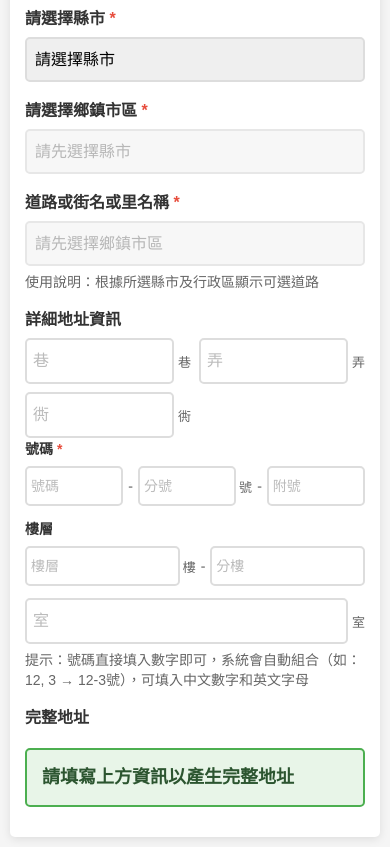
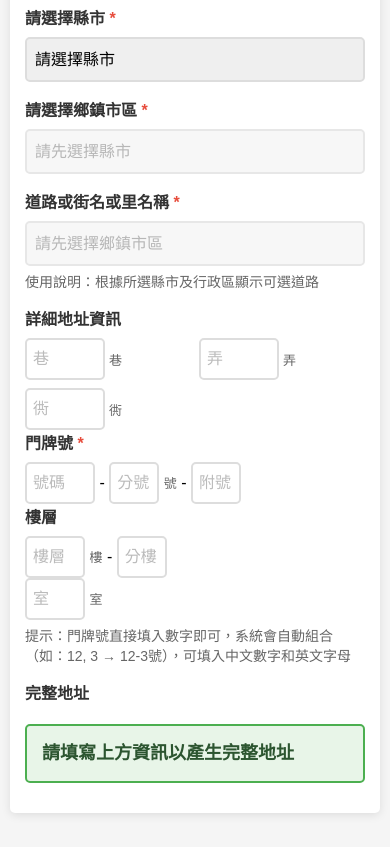
Before and after one commit to mike6616b/AddressForm, a plain HTML site: page index.html in a window 390 px wide. Shown: the part 96-943 px from the top of the page. After the commit the page ends 919 px from the top, so only its background shows below. Drawn offline with Linux system fonts and the light colour scheme; no server answers.

Commit message:
index.html

```diff
--- a/index.html
+++ b/index.html
@@ -65,6 +65,12 @@
         .input-with-label input {
             flex: 1;
             min-width: 0;
+            padding: 10px 6px;
+        }
+
+        /* 調整一般輸入框的寬度 */
+        .road-group .input-with-label input {
+            max-width: 80px;
         }
 
         .unit-label {
@@ -94,10 +100,19 @@
         }
 
         .complex-input input {
-            flex: 1;
-            min-width: 40px;
             padding: 8px 4px;
             font-size: 14px;
+        }
+
+        .complex-input input:first-child {
+            flex: 2;
+            min-width: 60px;
+        }
+
+        .complex-input input:not(:first-child) {
+            flex: 1;
+            min-width: 35px;
+            max-width: 50px;
         }
 
         .separator {
@@ -192,22 +207,47 @@
             }
 
             .road-group-second {
-                grid-template-columns: 1fr;
-                gap: 12px;
+                flex-direction: column;
+                align-items: stretch;
+                gap: 10px;
+            }
+
+            .input-with-label input {
+                width: 60px;
+                padding: 10px 6px;
+                font-size: 16px;
+            }
+
+            .number-inputs input,
+            .floor-inputs input,
+            .room-group input {
+                padding: 10px 6px;
+                font-size: 16px;
+            }
+
+            .number-inputs input:first-child {
+                width: 70px;
+            }
+
+            .number-inputs input:not(:first-child) {
+                width: 50px;
+            }
+
+            .floor-inputs input:first-child {
+                width: 60px;
+            }
+
+            .floor-inputs input:not(:first-child) {
+                width: 50px;
+            }
+
+            .room-group input {
+                width: 60px;
             }
 
             select, input {
                 padding: 12px 8px;
                 font-size: 16px;
-            }
-
-            .input-with-label input {
-                padding: 12px 6px;
-            }
-
-            .complex-input input {
-                padding: 10px 4px;
-                font-size: 14px;
             }
 
             .unit-label {
@@ -232,13 +272,21 @@
                 grid-template-columns: repeat(3, 1fr);
                 gap: 10px;
             }
+
+            .road-group-second {
+                gap: 6px;
+            }
         }
 
         /* 桌面版 */
         @media (min-width: 769px) {
             .road-group {
                 grid-template-columns: repeat(3, 1fr);
-                gap: 15px;
+                gap: 12px;
+            }
+
+            .road-group-second {
+                gap: 10px;
             }
 
             body {
@@ -328,34 +376,34 @@
                     <span class="unit-label">衖</span>
                 </div>
             </div>
-            <div class="road-group road-group-second">
-                <div class="input-group-complex">
-                    <label class="complex-label">號碼 <span class="required">*</span></label>
-                    <div class="complex-input">
+            <div class="road-group-second">
+                <div class="number-group">
+                    <label class="number-label">門牌號 <span class="required">*</span></label>
+                    <div class="number-inputs">
                         <input type="text" id="hao1" placeholder="號碼" maxlength="10" required>
-                        <span class="separator">-</span>
-                        <input type="text" id="hao2" placeholder="分號" maxlength="10">
+                        <span class="dash">-</span>
+                        <input type="text" id="hao2" placeholder="分號" maxlength="5">
                         <span class="unit-label">號</span>
-                        <span class="separator">-</span>
-                        <input type="text" id="hao3" placeholder="附號" maxlength="10">
+                        <span class="dash">-</span>
+                        <input type="text" id="hao3" placeholder="附號" maxlength="5">
                     </div>
                 </div>
-                <div class="input-group-complex">
-                    <label class="complex-label">樓層</label>
-                    <div class="complex-input">
+                <div class="floor-group">
+                    <label class="floor-label">樓層</label>
+                    <div class="floor-inputs">
                         <input type="text" id="floor1" placeholder="樓層" maxlength="10">
                         <span class="unit-label">樓</span>
-                        <span class="separator">-</span>
-                        <input type="text" id="floor2" placeholder="分樓" maxlength="10">
+                        <span class="dash">-</span>
+                        <input type="text" id="floor2" placeholder="分樓" maxlength="5">
                     </div>
                 </div>
-                <div class="input-with-label">
+                <div class="room-group">
                     <input type="text" id="room" placeholder="室" maxlength="10">
                     <span class="unit-label">室</span>
                 </div>
             </div>
             <div class="help-text">
-                提示：號碼直接填入數字即可，系統會自動組合（如：12, 3 → 12-3號），可填入中文數字和英文字母
+                提示：門牌號直接填入數字即可，系統會自動組合（如：12, 3 → 12-3號），可填入中文數字和英文字母
             </div>
         </div>
 
```
